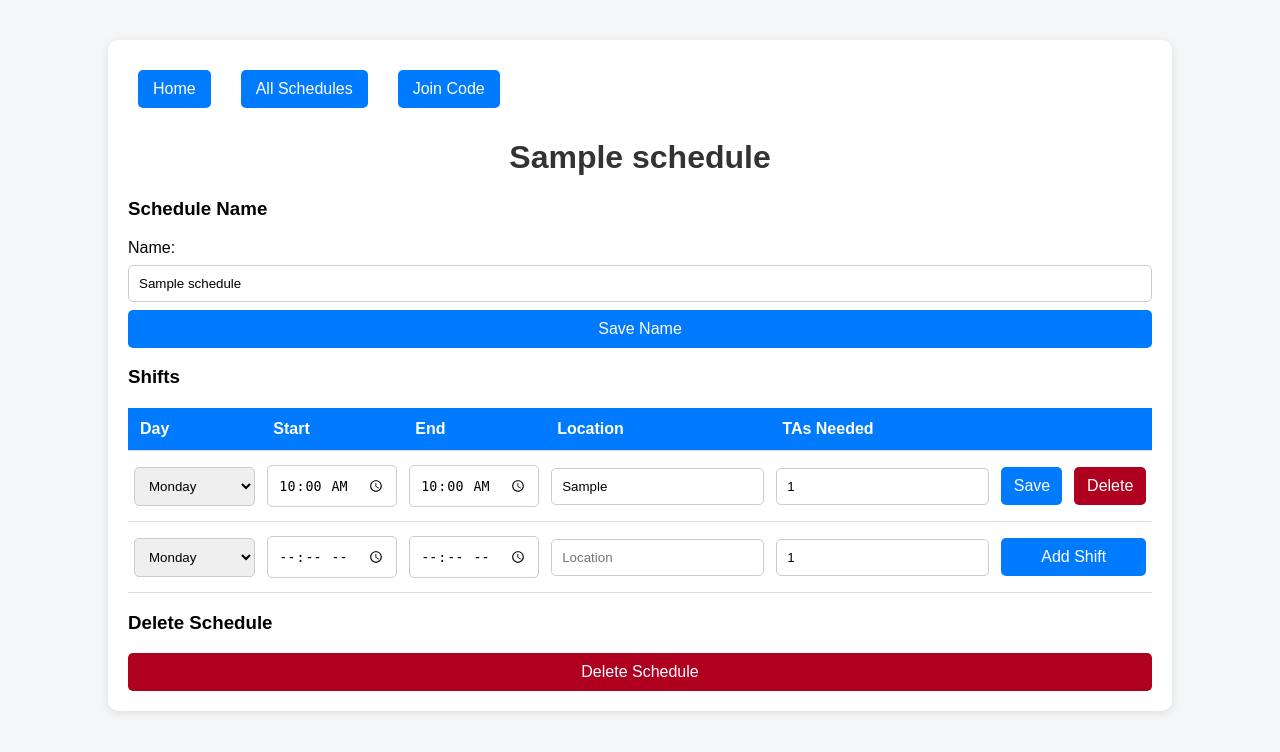
After one commit to CodeBlueYellow/TA-Scheduler-, a Flask app: page /schedules/1 in a window 1280 px wide. The commit adds this page. Shown: the top 752 px of the page. Run offline with Flask 3, Linux system fonts and the light colour scheme; the visitor is signed in with stand-in values (Sample User, id 1); tables that the repository leaves empty hold one stand-in row (values such as "Sample post"); some libraries are stand-ins or nearby versions.

Commit message:
Milestone 3

```diff
--- a/app.py
+++ b/app.py
@@ -1,9 +1,12 @@
+import csv
+import io
 import os
+from datetime import datetime
 from functools import wraps
 
 from flask import Flask
 from flask_mysqldb import MySQL
-from flask import render_template, request, redirect, url_for, session
+from flask import render_template, request, redirect, url_for, session, abort
 from werkzeug.security import generate_password_hash, check_password_hash
 
 app = Flask(__name__)
@@ -18,6 +21,9 @@ app.config['MYSQL_PASSWORD'] = 'Password'  # change later
 app.config['MYSQL_DB'] = 'ta_scheduler'
 
 mysql = MySQL(app)
+
+# Reject uploads over 1 MB (a schedule CSV is a few KB)
+app.config['MAX_CONTENT_LENGTH'] = 1024 * 1024
 
 # Put @role_required("Admin") or @role_required("TA") above a route to stop manual address placement
 def role_required(role):
@@ -245,5 +251,338 @@ def users():
         users=data
     )
 
+def get_schedules():
+    cur = mysql.connection.cursor()
+
+    # LEFT JOIN so empty schedules still show up with 0 shifts
+    cur.execute("""
+        SELECT s.id, s.name, COUNT(sh.id), s.created_at
+        FROM schedules s
+        LEFT JOIN shifts sh ON sh.schedule_id = s.id
+        GROUP BY s.id
+        ORDER BY s.created_at DESC
+    """)
+
+    data = cur.fetchall()
+    cur.close()
+    return data
+
+def validate_schedule_name(name):
+    # Shared by create, upload, and update
+    if not name:
+        return "Schedule name is required"
+    if len(name) > 100:
+        return "Schedule name must be 100 characters or less"
+    return None
+
+@app.route("/schedules") #admin views all schedules
+@role_required("Admin")
+def schedules():
+    return render_template("schedules.html", schedules=get_schedules())
+
+@app.route("/schedules/new", methods=["POST"]) #admin creates an empty schedule
+@role_required("Admin")
+def new_schedule():
+
+    name = request.form["name"].strip()
+
+    error = validate_schedule_name(name)
+
+    if error:
+        return render_template("schedules.html", schedules=get_schedules(), error=error)
+
+    cur = mysql.connection.cursor()
+    cur.execute("INSERT INTO schedules (name) VALUES (%s)", (name,))
+    mysql.connection.commit()
+    schedule_id = cur.lastrowid
+    cur.close()
+
+    # Go straight to the new schedule so the prof can start adding shifts
+    return redirect(url_for("edit_schedule", schedule_id=schedule_id))
+
+UPLOAD_COLUMNS = ["day", "start_time", "end_time", "location", "tas_needed"]
+
+def read_schedule_csv(file):
+    # Returns (shift values, errors). Every row is checked before anything is
+    # saved so a bad file never leaves a half-built schedule behind
+    try:
+        # utf-8-sig drops the hidden marker Excel puts at the start of "CSV UTF-8" files
+        text = file.read().decode("utf-8-sig")
+    except UnicodeDecodeError:
+        return [], ["The file couldn't be read. Save it from Excel as \"CSV UTF-8\" and try again."]
+
+    reader = csv.DictReader(io.StringIO(text))
+
+    # Ignore capitalization and extra spaces in the header row
+    headers = [h.strip().lower() for h in (reader.fieldnames or [])]
+    missing = [col for col in UPLOAD_COLUMNS if col not in headers]
+
+    if missing:
+        return [], ["Missing column(s): " + ", ".join(missing)
+                    + ". The first row must be: " + ",".join(UPLOAD_COLUMNS)]
+
+    reader.fieldnames = headers
+
+    shifts = []
+    errors = []
+
+    # Row 1 is the header, so the first shift is row 2 (matches Excel's row numbers)
+    for row_number, row in enumerate(reader, start=2):
+
+        row = {key: (value or "").strip() for key, value in row.items() if key}
+
+        # Excel often leaves trailing rows of empty commas; skip them
+        if not any(row.values()):
+            continue
+
+        row["day"] = row["day"].capitalize()
+        row["tas_needed"] = row["tas_needed"] or "1"
+
+        values, error = validate_shift(row)
+
+        if error:
+            errors.append(f"Row {row_number}: {error}")
+        else:
+            shifts.append(values)
+
+    if not shifts and not errors:
+        errors.append("The file has no shifts in it")
+
+    return shifts, errors
+
+@app.route("/schedules/upload", methods=["POST"]) #admin uploads a prebuilt schedule
+@role_required("Admin")
+def upload_schedule():
+
+    name = request.form["name"].strip()
+    file = request.files.get("file")
+
+    errors = []
+
+    name_error = validate_schedule_name(name)
+    if name_error:
+        errors.append(name_error)
+
+    if not file or not file.filename:
+        errors.append("Choose a CSV file to upload")
+    elif not file.filename.lower().endswith(".csv"):
+        errors.append("The file must be a .csv (in Excel: File > Save As > CSV UTF-8)")
+    else:
+        shifts, file_errors = read_schedule_csv(file)
+        errors.extend(file_errors)
+
+    if errors:
+        return render_template("schedules.html", schedules=get_schedules(), upload_errors=errors)
+
+    cur = mysql.connection.cursor()
+
+    try:
+        cur.execute("INSERT INTO schedules (name) VALUES (%s)", (name,))
+        schedule_id = cur.lastrowid
+
+        cur.executemany(
+            """
+            INSERT INTO shifts (schedule_id, day, start_time, end_time, location, tas_needed)
+            VALUES (%s, %s, %s, %s, %s, %s)
+            """,
+            [(schedule_id, *values) for values in shifts]
+        )
+
+        # One commit for the schedule and all its shifts, so it's all or nothing
+        mysql.connection.commit()
+    except Exception:
+        mysql.connection.rollback()
+        raise
+    finally:
+        cur.close()
+
+    return redirect(url_for("edit_schedule", schedule_id=schedule_id))
+
+DAYS = ["Monday", "Tuesday", "Wednesday", "Thursday", "Friday"]
+
+def format_time(value):
+    # MySQL TIME columns come back as timedelta; the time input wants "HH:MM"
+    minutes = int(value.total_seconds()) // 60
+    return f"{minutes // 60:02d}:{minutes % 60:02d}"
+
+def parse_time(value):
+    # 24-hour from the time inputs, plus 12-hour ("1:30 PM") since Excel often saves times that way
+    for fmt in ("%H:%M", "%H:%M:%S", "%I:%M %p", "%I:%M:%S %p"):
+        try:
+            return datetime.strptime(value.strip(), fmt).time()
+        except ValueError:
+            pass
+    return None
+
+def validate_shift(form):
+    # Returns (values, error) so add and edit share the same rules
+    day = form.get("day", "")
+    start = parse_time(form.get("start_time", ""))
+    end = parse_time(form.get("end_time", ""))
+    location = form.get("location", "").strip()
+
+    try:
+        tas_needed = int(form.get("tas_needed", ""))
+    except ValueError:
+        tas_needed = 0
+
+    if day not in DAYS:
+        return None, "Day must be Monday to Friday"
+    if not start or not end:
+        return None, "Start and end times are required"
+    if start >= end:
+        return None, "Start time must be before end time"
+    if len(location) > 100:
+        return None, "Location must be 100 characters or less"
+    if tas_needed < 1:
+        return None, "TAs needed must be at least 1"
+
+    return (day, start, end, location, tas_needed), None
+
+def get_schedule(schedule_id):
+    cur = mysql.connection.cursor()
+    cur.execute("SELECT id, name FROM schedules WHERE id = %s", (schedule_id,))
+    schedule = cur.fetchone()
+    cur.close()
+
+    if not schedule:
+        abort(404)
+
+    return schedule
+
+def render_schedule_edit(schedule_id, error=None, message=None):
+    schedule = get_schedule(schedule_id)
+
+    cur = mysql.connection.cursor()
+
+    # FIELD() sorts by weekday order instead of alphabetically
+    cur.execute("""
+        SELECT id, day, start_time, end_time, location, tas_needed
+        FROM shifts
+        WHERE schedule_id = %s
+        ORDER BY FIELD(day, 'Monday', 'Tuesday', 'Wednesday', 'Thursday', 'Friday'), start_time
+    """, (schedule_id,))
+
+    shifts = [
+        (row[0], row[1], format_time(row[2]), format_time(row[3]), row[4], row[5])
+        for row in cur.fetchall()
+    ]
+
+    cur.close()
+
+    return render_template(
+        "schedule_edit.html",
+        schedule=schedule,
+        shifts=shifts,
+        days=DAYS,
+        error=error,
+        message=message
+    )
+
+@app.route("/schedules/<int:schedule_id>") #admin edits one schedule
+@role_required("Admin")
+def edit_schedule(schedule_id):
+    return render_schedule_edit(schedule_id)
+
+@app.route("/schedules/<int:schedule_id>/update", methods=["POST"]) #rename schedule
+@role_required("Admin")
+def update_schedule(schedule_id):
+
+    get_schedule(schedule_id)
+
+    name = request.form["name"].strip()
+
+    error = validate_schedule_name(name)
+
+    if error:
+        return render_schedule_edit(schedule_id, error=error)
+
+    cur = mysql.connection.cursor()
+    cur.execute(
+        "UPDATE schedules SET name = %s WHERE id = %s",
+        (name, schedule_id)
+    )
+    mysql.connection.commit()
+    cur.close()
+
+    return render_schedule_edit(schedule_id, message="Schedule updated")
+
+@app.route("/schedules/<int:schedule_id>/delete", methods=["POST"])
+@role_required("Admin")
+def delete_schedule(schedule_id):
+
+    get_schedule(schedule_id)
+
+    cur = mysql.connection.cursor()
+    # Shifts are removed too because of ON DELETE CASCADE
+    cur.execute("DELETE FROM schedules WHERE id = %s", (schedule_id,))
+    mysql.connection.commit()
+    cur.close()
+
+    return redirect(url_for("schedules"))
+
+@app.route("/schedules/<int:schedule_id>/shifts/add", methods=["POST"])
+@role_required("Admin")
+def add_shift(schedule_id):
+
+    get_schedule(schedule_id)
+
+    values, error = validate_shift(request.form)
+
+    if error:
+        return render_schedule_edit(schedule_id, error=error)
+
+    cur = mysql.connection.cursor()
+    cur.execute(
+        """
+        INSERT INTO shifts (schedule_id, day, start_time, end_time, location, tas_needed)
+        VALUES (%s, %s, %s, %s, %s, %s)
+        """,
+        (schedule_id, *values)
+    )
+    mysql.connection.commit()
+    cur.close()
+
+    return redirect(url_for("edit_schedule", schedule_id=schedule_id))
+
+@app.route("/schedules/<int:schedule_id>/shifts/<int:shift_id>/edit", methods=["POST"])
+@role_required("Admin")
+def edit_shift(schedule_id, shift_id):
+
+    values, error = validate_shift(request.form)
+
+    if error:
+        return render_schedule_edit(schedule_id, error=error)
+
+    cur = mysql.connection.cursor()
+
+    # schedule_id in the WHERE stops editing a shift through another schedule's URL
+    cur.execute(
+        """
+        UPDATE shifts
+        SET day = %s, start_time = %s, end_time = %s, location = %s, tas_needed = %s
+        WHERE id = %s AND schedule_id = %s
+        """,
+        (*values, shift_id, schedule_id)
+    )
+    mysql.connection.commit()
+    cur.close()
+
+    return render_schedule_edit(schedule_id, message="Shift updated")
+
+@app.route("/schedules/<int:schedule_id>/shifts/<int:shift_id>/delete", methods=["POST"])
+@role_required("Admin")
+def delete_shift(schedule_id, shift_id):
+
+    cur = mysql.connection.cursor()
+    cur.execute(
+        "DELETE FROM shifts WHERE id = %s AND schedule_id = %s",
+        (shift_id, schedule_id)
+    )
+    mysql.connection.commit()
+    cur.close()
+
+    return redirect(url_for("edit_schedule", schedule_id=schedule_id))
+
 if __name__ == "__main__":
     app.run(debug=True)
--- /dev/null
+++ b/static/schedule_template.csv
@@ -0,0 +1,4 @@
+day,start_time,end_time,location,tas_needed
+Monday,09:00,11:00,Lab 204,2
+Wednesday,13:00,15:00,Office Hours,1
+Friday,10:00,12:00,Lab 204,2
--- a/static/style.css
+++ b/static/style.css
@@ -84,3 +84,29 @@ button:hover {
     color: #b00020;
     text-align: center;
 }
+
+.message {
+    color: #1b7f3b;
+    text-align: center;
+}
+
+select {
+    width: 100%;
+    padding: 10px;
+    margin: 8px 0;
+    border: 1px solid #ccc;
+    border-radius: 5px;
+    box-sizing: border-box;
+}
+
+.shift-table td {
+    padding: 6px;
+}
+
+button.danger {
+    background-color: #b00020;
+}
+
+button.danger:hover {
+    background-color: #7f0017;
+}
--- a/templates/admin.html
+++ b/templates/admin.html
@@ -15,6 +15,8 @@
     <p>Welcome, Admin</p>
 
     <div class="nav">
+        <a href="{{ url_for('schedules') }}">Schedules</a>
+
         <a href="{{ url_for('join_code') }}">Join Code</a>
 
         <a href="{{ url_for('users') }}">View Users</a>
--- /dev/null
+++ b/templates/schedule_edit.html
@@ -0,0 +1,118 @@
+<!DOCTYPE html>
+<html>
+<head>
+    <title>Edit Schedule</title>
+    <link rel="stylesheet" href="{{ url_for('static', filename='style.css') }}">
+</head>
+
+<body>
+
+<div class="container">
+
+    <div class="nav">
+        <a href="{{ url_for('admin') }}">Home</a>
+        <a href="{{ url_for('schedules') }}">All Schedules</a>
+        <a href="{{ url_for('join_code') }}">Join Code</a>
+    </div>
+
+    <h1>{{ schedule[1] }}</h1>
+
+    {% if error %}
+    <p class="error">{{ error }}</p>
+    {% endif %}
+
+    {% if message %}
+    <p class="message">{{ message }}</p>
+    {% endif %}
+
+    <h3>Schedule Name</h3>
+
+    <form method="POST" action="{{ url_for('update_schedule', schedule_id=schedule[0]) }}">
+
+        <label>Name:</label>
+        <input type="text" name="name" value="{{ schedule[1] }}" maxlength="100" required>
+
+        <button type="submit">Save Name</button>
+
+    </form>
+
+    <h3>Shifts</h3>
+
+    <table class="shift-table">
+        <tr>
+            <th>Day</th>
+            <th>Start</th>
+            <th>End</th>
+            <th>Location</th>
+            <th>TAs Needed</th>
+            <th></th>
+            <th></th>
+        </tr>
+
+        {# Inputs use form="..." so each row submits as its own form #}
+        {% for shift in shifts %}
+        <tr>
+            <td>
+                <select name="day" form="shift-{{ shift[0] }}">
+                    {% for day in days %}
+                    <option value="{{ day }}" {% if day == shift[1] %}selected{% endif %}>{{ day }}</option>
+                    {% endfor %}
+                </select>
+            </td>
+            <td><input type="time" name="start_time" value="{{ shift[2] }}" form="shift-{{ shift[0] }}" required></td>
+            <td><input type="time" name="end_time" value="{{ shift[3] }}" form="shift-{{ shift[0] }}" required></td>
+            <td><input type="text" name="location" value="{{ shift[4] or '' }}" maxlength="100" form="shift-{{ shift[0] }}"></td>
+            <td><input type="number" name="tas_needed" value="{{ shift[5] }}" min="1" form="shift-{{ shift[0] }}" required></td>
+            <td>
+                <form id="shift-{{ shift[0] }}" method="POST"
+                      action="{{ url_for('edit_shift', schedule_id=schedule[0], shift_id=shift[0]) }}">
+                    <button type="submit">Save</button>
+                </form>
+            </td>
+            <td>
+                <form method="POST"
+                      action="{{ url_for('delete_shift', schedule_id=schedule[0], shift_id=shift[0]) }}"
+                      onsubmit="return confirm('Delete this shift?');">
+                    <button type="submit" class="danger">Delete</button>
+                </form>
+            </td>
+        </tr>
+        {% else %}
+        <tr>
+            <td colspan="7">No shifts yet. Add one below.</td>
+        </tr>
+        {% endfor %}
+
+        <tr>
+            <td>
+                <select name="day" form="add-shift">
+                    {% for day in days %}
+                    <option value="{{ day }}">{{ day }}</option>
+                    {% endfor %}
+                </select>
+            </td>
+            <td><input type="time" name="start_time" form="add-shift" required></td>
+            <td><input type="time" name="end_time" form="add-shift" required></td>
+            <td><input type="text" name="location" placeholder="Location" maxlength="100" form="add-shift"></td>
+            <td><input type="number" name="tas_needed" value="1" min="1" form="add-shift" required></td>
+            <td colspan="2">
+                <form id="add-shift" method="POST"
+                      action="{{ url_for('add_shift', schedule_id=schedule[0]) }}">
+                    <button type="submit">Add Shift</button>
+                </form>
+            </td>
+        </tr>
+
+    </table>
+
+    <h3>Delete Schedule</h3>
+
+    <form method="POST" action="{{ url_for('delete_schedule', schedule_id=schedule[0]) }}"
+          onsubmit="return confirm('Delete this schedule and all of its shifts? This cannot be undone.');">
+        <button type="submit" class="danger">Delete Schedule</button>
+    </form>
+
+</div>
+
+</body>
+</html>
```
Also changed, not shown: schema.sql (+25 -0 lines), templates/schedules.html (added, +93 -0 lines).
